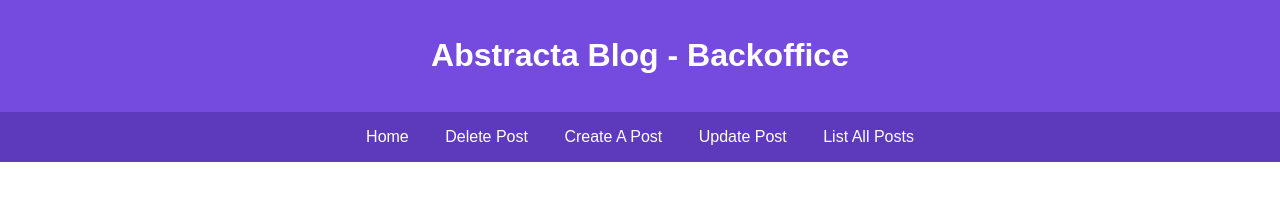
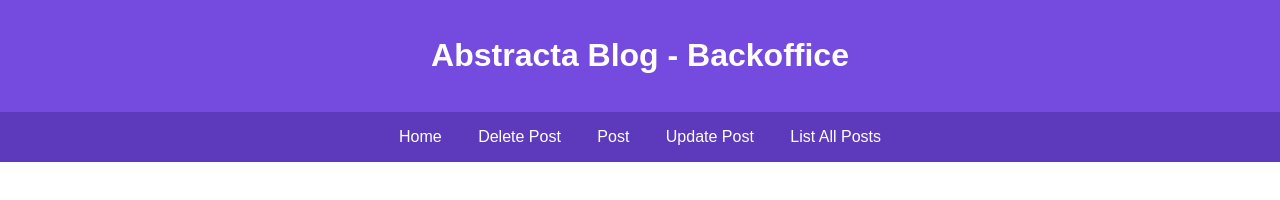
Before and after one commit to RenzoAbstracta/site_example, a plain HTML site: page index.html in a window 1280 px wide. Drawn offline with Linux system fonts and the light colour scheme.

Commit message:
change UI

```diff
--- a/index.html
+++ b/index.html
@@ -15,7 +15,7 @@
             <ul id="randomIDUL">
                 <li><a href="#" id="home">Home</a></li>
                 <li><a href="#" id="deletePostID">Delete Post</a></li>
-                <li><a href="#" id="postID">Create A Post</a></li>
+                <li><a href="#" id="postID">Post</a></li>
                 <li><a href="#" id="updatePostID">Update Post</a></li>
                 <li><a href="#" id="updatePostID">List All Posts</a></li>
             </ul>
```
